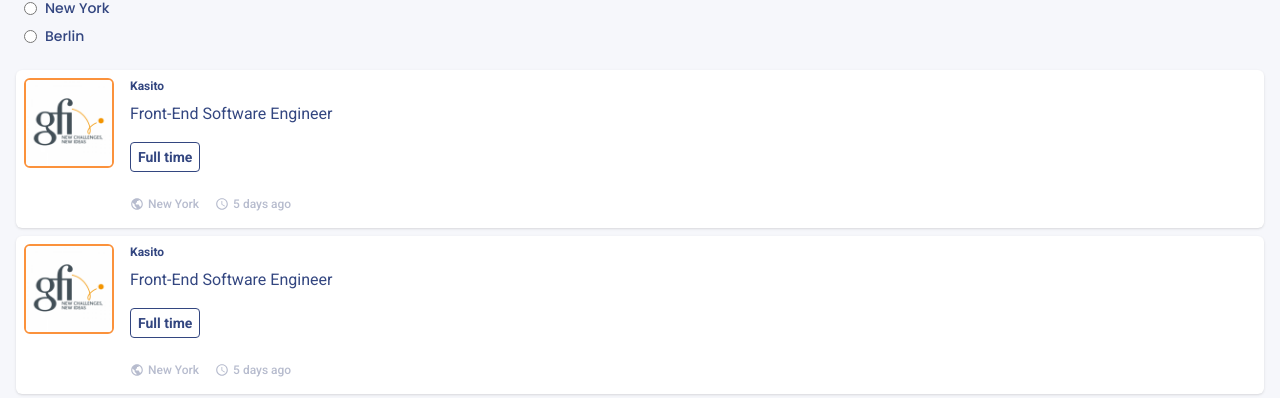
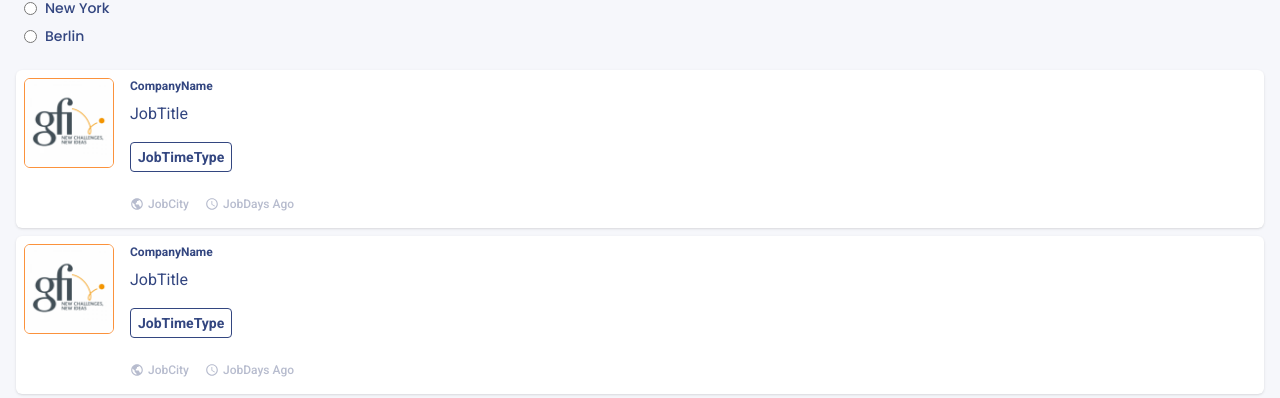
Before and after one commit to houssam-developer/github-jobs, a React (Vite) app: page / in a window 1280 px wide. Shown: the part 402-800 px from the top of the page. Built offline with nearby package versions, Linux system fonts and the light colour scheme.

Commit message:
refactor: update JobCard template

```diff
--- a/src/components/JobCard/JobCard.jsx
+++ b/src/components/JobCard/JobCard.jsx
@@ -2,27 +2,37 @@
 import { MdAccessTime } from "react-icons/md";
 import { BiWorld } from "react-icons/bi";
 
-function JobCard({ }) {
+function JobCard(
+	{
+		companyPicture = 'company-picture.png',
+		companyName = 'CompanyName',
+		jobTitle = 'JobTitle',
+		jobTimeType = 'JobTimeType',
+		jobLocation = 'JobCity',
+		jobPostedDays = 'JobDays Ago'
+
+	}) {
 	return (
 		<article className="p-2 bg-white shadow rounded-md font-['Roboto'] text-[#334680] flex gap-1 sm:gap-2 md:gap-4">
 			<div>
-				<img className="max-w-[90px] max-h-auto object-contain rounded-md border-2 border-orange-400" src="./images/companies/gfi.png" alt="picture of an company" />
+				<img className="max-w-[90px] max-h-auto object-contain rounded-md border-[1px] border-orange-400"
+					src={`./images/companies/${companyPicture}`} alt="picture of an company" />
 			</div>
 
 			<div className="flex flex-col gap-4">
 				<div className="flex flex-col gap-2">
-					<h3 className=" text-xs font-bold">Kasito</h3>
-					<p className="text-xs sm:text-sm md:text-base">Front-End Software Engineer</p>
+					<h3 className=" text-xs font-bold">{companyName}</h3>
+					<p className="text-xs sm:text-sm md:text-base">{jobTitle}</p>
 				</div>
-				<span className="px-[.5em] py-1 text-xs sm:text-sm font-bold border-[1px] border-[#334680] rounded self-start">Full time</span>
+				<span className="px-[.5em] py-1 text-xs sm:text-sm font-bold border-[1px] border-[#334680] rounded self-start">{jobTimeType}</span>
 				<div className="py-2 text-xs text-[#B7BCCE] font-medium flex items-center gap-2 sm:gap-4">
 					<div className="flex items-center gap-1">
 						<BiWorld className='min-[14px]' size={14} />
-						<span>New York</span>
+						<span>{jobLocation}</span>
 					</div>
 					<div className="flex items-center gap-1">
 						<MdAccessTime className='min-[14px]' size={14} />
-						<span>5 days ago</span>
+						<span>{jobPostedDays}</span>
 					</div>
 				</div>
 			</div>
```
Also changed, not shown: public/images/companies/company-picture.png (renamed from public/images/companies/gfi.png).
